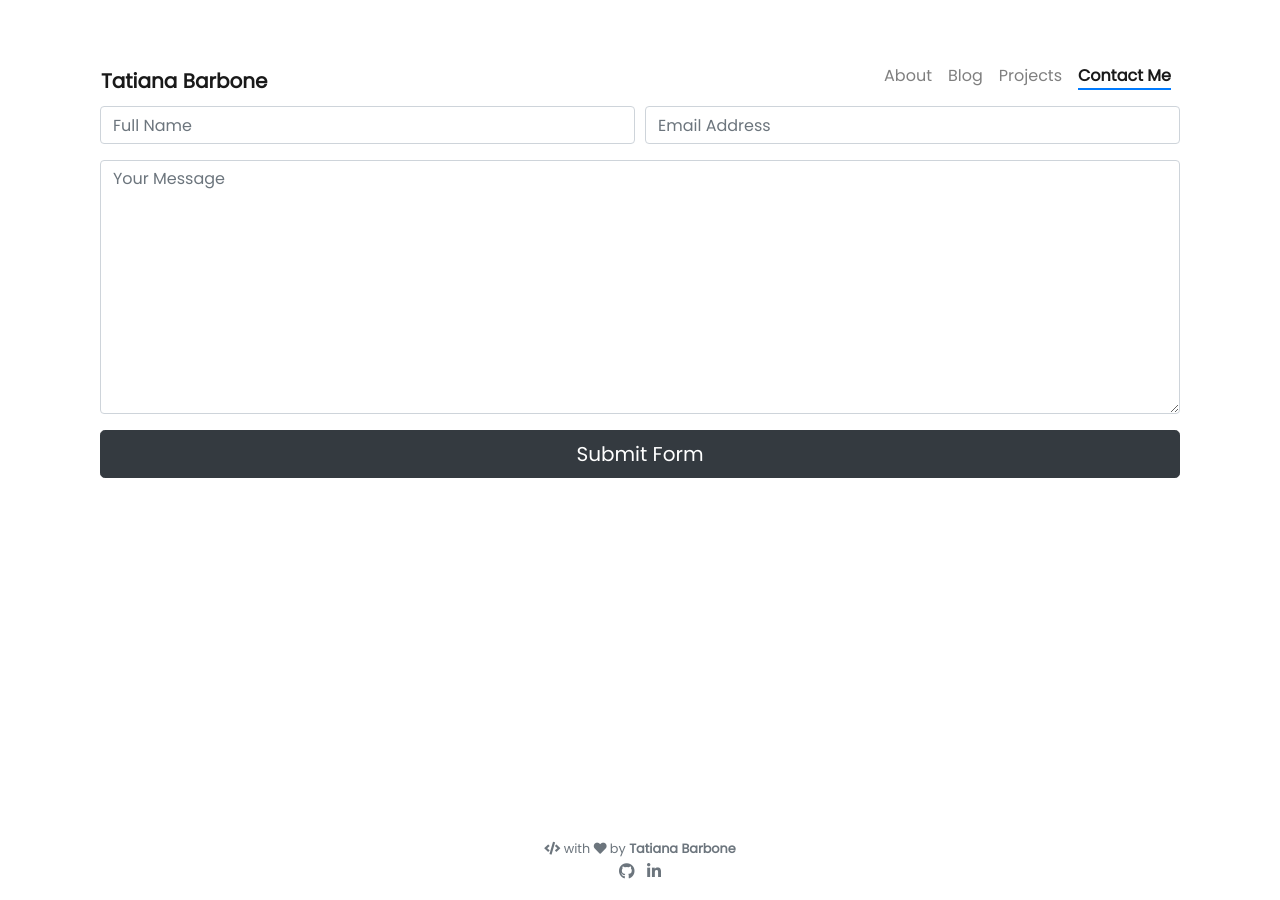
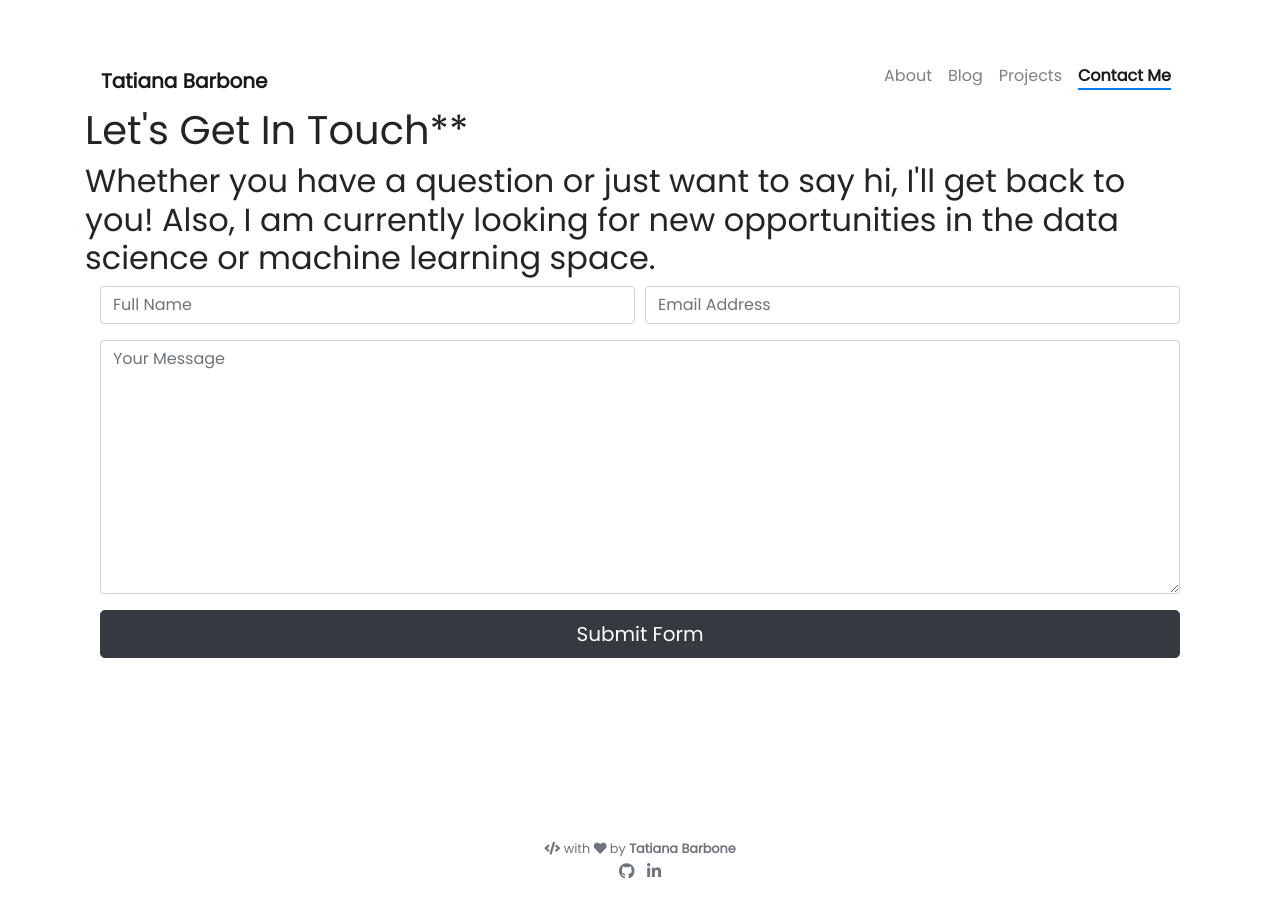
Before and after one commit to tatianabarbone/tatianabarbone.github.io, a Jekyll site: the page built from pages/contact.html, in a window 1280 px wide. Built offline with Jekyll 4.4.1, drawn with Linux system fonts in a browser that asks for light colours; nearby versions of some CDN libraries.

Commit message:
updated contact page

```diff
--- a/pages/contact.html
+++ b/pages/contact.html
@@ -3,8 +3,12 @@ layout: default
 title: Contact Me
 permalink: /contact/
 weight: 4
-description: Leave a message and we'll be in touch!
 ---
 
+<h1>Let's Get In Touch**</h1>
+
+<h2>Whether you have a question or just want to say hi, I'll get back to you!
+    Also, I am currently looking for new opportunities in the data science or machine learning space.
+</h2>
 
 {% include contact/index.html %}
```
Also changed, not shown: pages/about.md (+1 -1 lines).
